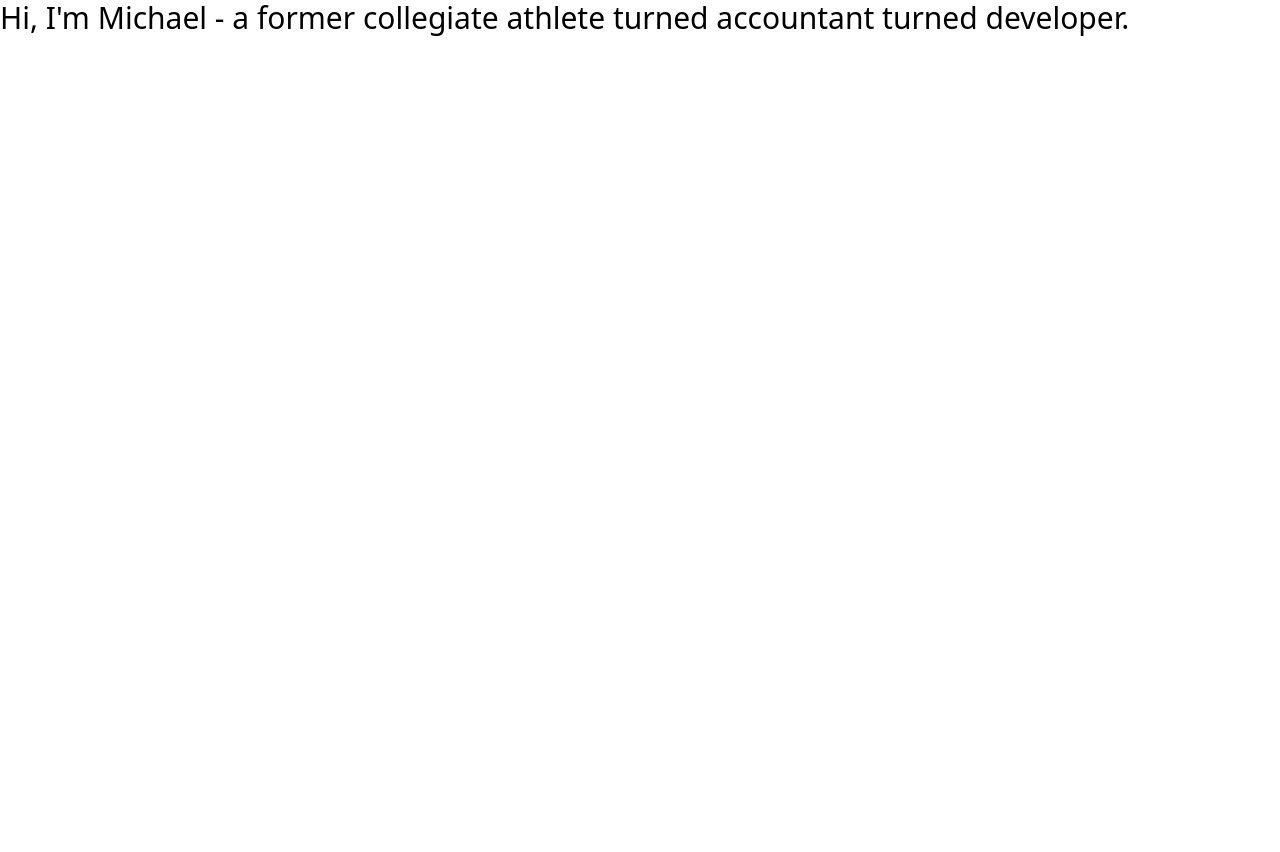
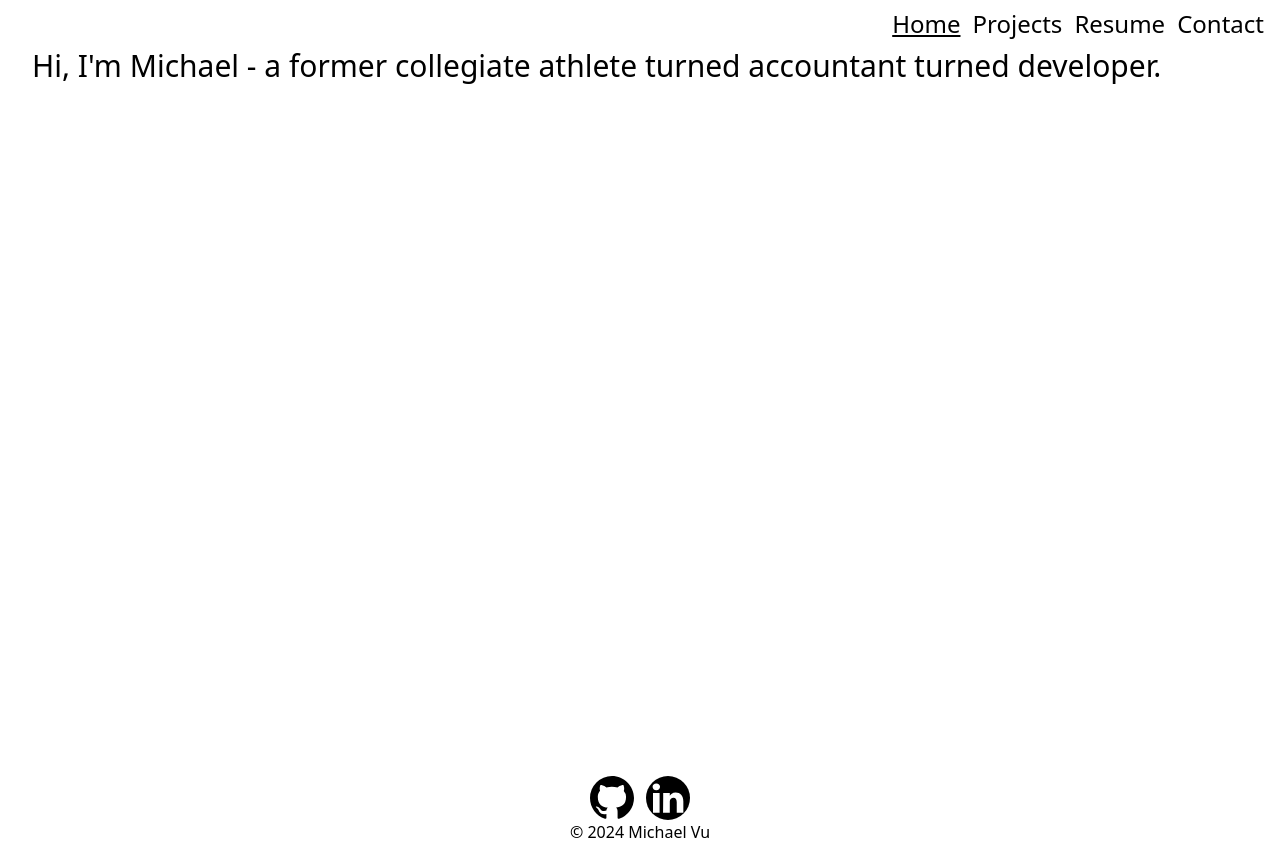
Before and after one commit to michaeltnvu/mtv.dev, a React (Vite) app: page / in a window 1280 px wide. Before the commit the page ends 800 px from the top, so only its background shows below. Built offline with nearby package versions, Linux system fonts and the light colour scheme.

Commit message:
applied styling to navbar and footer

```diff
--- a/package.json
+++ b/package.json
@@ -12,6 +12,7 @@
   "dependencies": {
     "react": "^18.2.0",
     "react-dom": "^18.2.0",
+    "react-icons": "^5.2.0",
     "react-router-dom": "^6.23.0"
   },
   "devDependencies": {
--- a/src/App.tsx
+++ b/src/App.tsx
@@ -1,5 +1,6 @@
 import { Route, Routes } from "react-router-dom";
 import Navbar from "./components/Navbar";
+import Footer from "./components/Footer";
 import Home from "./pages/Home";
 import Projects from "./pages/Projects";
 import Resume from "./pages/Resume";
@@ -16,6 +17,8 @@ function App() {
         <Route path="/resume" element={<Resume />} />
         <Route path="/contact" element={<Contact />} />
       </Routes>
+
+      <Footer />
     </div>
   );
 }
--- a/src/components/Footer.tsx
+++ b/src/components/Footer.tsx
@@ -0,0 +1,21 @@
+import { BsLinkedin } from "react-icons/bs";
+import { VscGithubInverted } from "react-icons/vsc";
+import { Link } from "react-router-dom";
+
+const Footer = () => {
+  return (
+    <div className="mx-4 my-2 flex flex-col justify-between text-center">
+      <div className="flex items-center gap-3 mx-auto">
+        <Link to="https://github.com/michaeltnvu" target="_blank">
+          <VscGithubInverted className="w-11 h-11" />
+        </Link>
+        <Link to="https://linkedin.com/in/michaeltnvu" target="_blank">
+          <BsLinkedin className="rounded-full w-11 h-11" />
+        </Link>
+      </div>
+      <span className="text-md">© 2024 Michael Vu</span>
+    </div>
+  );
+};
+
+export default Footer;
--- a/src/components/Navbar.tsx
+++ b/src/components/Navbar.tsx
@@ -3,12 +3,32 @@ import { NavLink } from "react-router-dom";
 
 const Navbar = () => {
   return (
-    <NavLink
-      to=""
-      className={({ isActive, isPending }) =>
-        isPending ? "pending" : isActive ? "active" : ""
-      }
-    ></NavLink>
+    <nav className="flex justify-end gap-3 text-2xl my-2 mx-4">
+      <NavLink
+        to="/"
+        className={({ isActive }) => (isActive ? "underline" : "")}
+      >
+        Home
+      </NavLink>
+      <NavLink
+        to="/projects"
+        className={({ isActive }) => (isActive ? "underline" : "")}
+      >
+        Projects
+      </NavLink>
+      <NavLink
+        to="/resume"
+        className={({ isActive }) => (isActive ? "underline" : "")}
+      >
+        Resume
+      </NavLink>
+      <NavLink
+        to="/contact"
+        className={({ isActive }) => (isActive ? "underline" : "")}
+      >
+        Contact
+      </NavLink>
+    </nav>
   );
 };
 
--- a/src/pages/Home.tsx
+++ b/src/pages/Home.tsx
@@ -1,9 +1,11 @@
 const Home = () => {
   return (
-    <h1 className="text-3xl">
-      Hi, I'm Michael - a former collegiate athlete turned accountant turned
-      developer.
-    </h1>
+    <div className="max-w-[95vw] mx-auto h-[90vh]">
+      <h1 className="text-3xl">
+        Hi, I'm Michael - a former collegiate athlete turned accountant turned
+        developer.
+      </h1>
+    </div>
   );
 };
 
```
Also changed, not shown: 1 other file (tests, documents, lock files or other folders).
